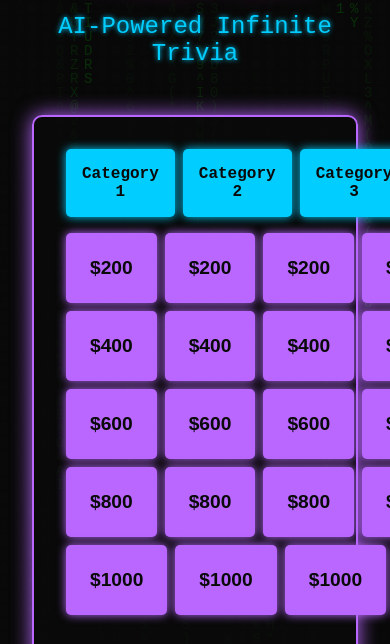
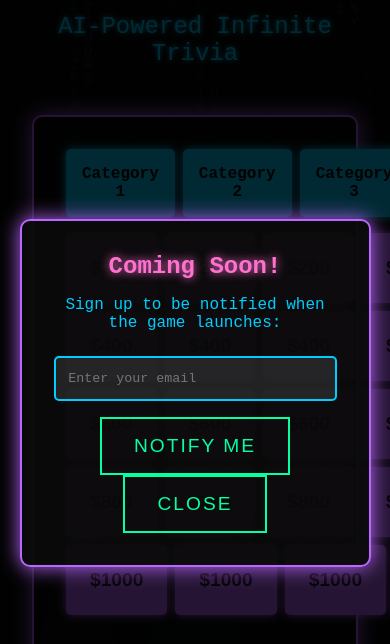
Before and after one commit to loudoguno/gen-trivia-grok-trivia, a plain HTML site: page site/index.html in a window 390 px wide. Both pictures are taken after a click on the button "START GAME". Shown: the part 179-823 px from the top of the page. Drawn offline with Linux system fonts and the light colour scheme.

Commit message:
Add vaporwave styling, notification system, and styled howtoplay page

```diff
--- /dev/null
+++ b/site/howtoplay.html
@@ -0,0 +1,48 @@
+<!DOCTYPE html>
+<html lang="en">
+<head>
+    <meta charset="UTF-8">
+    <meta name="viewport" content="width=device-width, initial-scale=1.0">
+    <title>How to Play - Gen Trivia</title>
+    <link rel="stylesheet" href="styles.css">
+</head>
+<body>
+    <canvas id="matrix-bg"></canvas>
+    <div class="container">
+        <header>
+            <h1>How to Play</h1>
+            <p class="subtitle">Learn the Rules of Gen Trivia</p>
+        </header>
+
+        <main>
+            <div class="game-container markdown-body">
+                <div id="howtoplay-content">
+                    <!-- Content will be loaded from howtoplay.md -->
+                </div>
+            </div>
+        </main>
+    </div>
+    <div class="music-player">
+        <iframe
+            src="https://suno.com/song/c4148f17-1955-4c01-8fd6-39c18a2b209f?sh=GqZUbQNZM0mtj6e3"
+            width="100%"
+            height="100"
+            frameborder="0"
+            allow="accelerometer; autoplay; clipboard-write; encrypted-media; gyroscope; picture-in-picture"
+            allowfullscreen>
+        </iframe>
+    </div>
+    <script src="script.js"></script>
+    <script>
+        // Load and render markdown content
+        fetch('howtoplay.md')
+            .then(response => response.text())
+            .then(markdown => {
+                // Convert markdown to HTML (you'll need to add a markdown parser library)
+                const content = document.getElementById('howtoplay-content');
+                content.innerHTML = marked.parse(markdown);
+            });
+    </script>
+    <script src="https://cdn.jsdelivr.net/npm/marked/marked.min.js"></script>
+</body>
+</html>
--- a/site/index.html
+++ b/site/index.html
@@ -5,6 +5,7 @@
     <meta name="viewport" content="width=device-width, initial-scale=1.0">
     <title>Gen Trivia - AI-Powered Trivia Game</title>
     <link rel="stylesheet" href="styles.css">
+    <!-- Triggering GitHub Pages deployment -->
 </head>
 <body>
     <canvas id="matrix-bg"></canvas>
@@ -70,7 +71,7 @@
                 </div>
                 <div class="game-controls">
                     <button class="neon-button">Start Game</button>
-                    <a href="howtoplay.md" class="neon-button">How to Play</a>
+                    <a href="howtoplay.html" class="neon-button">How to Play</a>
                 </div>
             </div>
         </main>
--- a/site/script.js
+++ b/site/script.js
@@ -28,14 +28,20 @@ function draw() {
     ctx.fillStyle = 'rgba(0, 0, 0, 0.05)';
     ctx.fillRect(0, 0, canvas.width, canvas.height);
 
-    // Green text
-    ctx.fillStyle = '#0F0';
+    // Purple and light blue text
     ctx.font = fontSize + 'px monospace';
 
     // Loop over drops
     for (let i = 0; i < drops.length; i++) {
         // Random character
         const text = charArray[Math.floor(Math.random() * charArray.length)];
+
+        // Alternate between purple and light blue
+        if (i % 2 === 0) {
+            ctx.fillStyle = '#b967ff'; // Purple
+        } else {
+            ctx.fillStyle = '#01cdfe'; // Light blue
+        }
 
         // Draw the character
         ctx.fillText(text, i * fontSize, drops[i] * fontSize);
@@ -50,3 +56,93 @@ function draw() {
 
 // Animation loop
 setInterval(draw, 33);
+
+// Add vaporwave landscape
+const landscapeCanvas = document.createElement('canvas');
+const landscapeCtx = landscapeCanvas.getContext('2d');
+landscapeCanvas.style.position = 'fixed';
+landscapeCanvas.style.top = '0';
+landscapeCanvas.style.left = '0';
+landscapeCanvas.style.width = '100%';
+landscapeCanvas.style.height = '100%';
+landscapeCanvas.style.zIndex = '-1';
+landscapeCanvas.style.opacity = '0.1';
+document.body.appendChild(landscapeCanvas);
+
+function resizeLandscape() {
+    landscapeCanvas.width = window.innerWidth;
+    landscapeCanvas.height = window.innerHeight;
+}
+resizeLandscape();
+window.addEventListener('resize', resizeLandscape);
+
+function drawLandscape() {
+    landscapeCtx.clearRect(0, 0, landscapeCanvas.width, landscapeCanvas.height);
+
+    // Draw mountains
+    landscapeCtx.fillStyle = '#b967ff';
+    landscapeCtx.beginPath();
+    landscapeCtx.moveTo(0, landscapeCanvas.height);
+    landscapeCtx.lineTo(landscapeCanvas.width * 0.2, landscapeCanvas.height * 0.6);
+    landscapeCtx.lineTo(landscapeCanvas.width * 0.4, landscapeCanvas.height);
+    landscapeCtx.fill();
+
+    // Draw more mountains
+    landscapeCtx.fillStyle = '#01cdfe';
+    landscapeCtx.beginPath();
+    landscapeCtx.moveTo(landscapeCanvas.width * 0.3, landscapeCanvas.height);
+    landscapeCtx.lineTo(landscapeCanvas.width * 0.5, landscapeCanvas.height * 0.5);
+    landscapeCtx.lineTo(landscapeCanvas.width * 0.7, landscapeCanvas.height);
+    landscapeCtx.fill();
+
+    // Draw grid
+    landscapeCtx.strokeStyle = 'rgba(1, 205, 254, 0.1)';
+    landscapeCtx.lineWidth = 1;
+    for (let i = 0; i < landscapeCanvas.width; i += 40) {
+        landscapeCtx.beginPath();
+        landscapeCtx.moveTo(i, 0);
+        landscapeCtx.lineTo(i, landscapeCanvas.height);
+        landscapeCtx.stroke();
+    }
+}
+
+drawLandscape();
+
+// Notification system
+function showNotification() {
+    const notification = document.createElement('div');
+    notification.className = 'notification';
+    notification.innerHTML = `
+        <div class="notification-content">
+            <h2>Coming Soon!</h2>
+            <p>Sign up to be notified when the game launches:</p>
+            <form id="email-form">
+                <input type="email" placeholder="Enter your email" required>
+                <button type="submit" class="neon-button">Notify Me</button>
+            </form>
+            <button class="close-button neon-button">Close</button>
+        </div>
+    `;
+    document.body.appendChild(notification);
+
+    // Handle form submission
+    const form = notification.querySelector('#email-form');
+    form.addEventListener('submit', (e) => {
+        e.preventDefault();
+        const email = form.querySelector('input').value;
+        // Here you would typically send this to your backend
+        alert('Thanks for signing up! We\'ll notify you when the game launches.');
+        notification.remove();
+    });
+
+    // Handle close button
+    const closeButton = notification.querySelector('.close-button');
+    closeButton.addEventListener('click', () => {
+        notification.remove();
+    });
+}
+
+// Add click handlers to all buttons
+document.querySelectorAll('button').forEach(button => {
+    button.addEventListener('click', showNotification);
+});
--- a/site/styles.css
+++ b/site/styles.css
@@ -332,3 +332,99 @@ h1 {
     box-shadow: 0 -5px 20px var(--neon-purple);
     z-index: 100;
 }
+
+/* Notification styles */
+.notification {
+    position: fixed;
+    top: 0;
+    left: 0;
+    width: 100%;
+    height: 100%;
+    background: rgba(0, 0, 0, 0.8);
+    display: flex;
+    justify-content: center;
+    align-items: center;
+    z-index: 1000;
+}
+
+.notification-content {
+    background: rgba(10, 10, 10, 0.9);
+    border: 2px solid var(--neon-purple);
+    border-radius: 10px;
+    padding: 2rem;
+    max-width: 500px;
+    width: 90%;
+    text-align: center;
+    box-shadow: 0 0 20px var(--neon-purple);
+}
+
+.notification-content h2 {
+    color: var(--neon-pink);
+    margin-bottom: 1rem;
+    text-shadow: 0 0 10px var(--neon-pink);
+}
+
+.notification-content p {
+    color: var(--neon-blue);
+    margin-bottom: 1.5rem;
+}
+
+.notification-content input {
+    background: rgba(255, 255, 255, 0.1);
+    border: 2px solid var(--neon-blue);
+    color: white;
+    padding: 0.8rem;
+    width: 100%;
+    margin-bottom: 1rem;
+    border-radius: 5px;
+    font-family: 'Courier New', monospace;
+}
+
+.notification-content input:focus {
+    outline: none;
+    box-shadow: 0 0 10px var(--neon-blue);
+}
+
+/* Markdown styles */
+.markdown-body {
+    background: rgba(10, 10, 10, 0.8);
+    border: 2px solid var(--neon-purple);
+    border-radius: 10px;
+    padding: 2rem;
+    box-shadow: 0 0 20px var(--neon-purple);
+    color: white;
+    font-family: 'Courier New', monospace;
+}
+
+.markdown-body h1 {
+    color: var(--neon-pink);
+    text-shadow: 0 0 10px var(--neon-pink);
+}
+
+.markdown-body h2 {
+    color: var(--neon-blue);
+    text-shadow: 0 0 5px var(--neon-blue);
+    margin-top: 2rem;
+    margin-bottom: 1rem;
+}
+
+.markdown-body p {
+    color: white;
+    line-height: 1.6;
+    margin-bottom: 1rem;
+}
+
+.markdown-body ul, .markdown-body ol {
+    color: white;
+    margin-bottom: 1rem;
+    padding-left: 2rem;
+}
+
+.markdown-body li {
+    margin-bottom: 0.5rem;
+}
+
+.markdown-body strong {
+    color: var(--neon-green);
+    text-shadow: 0 0 5px var(--neon-green);
+}
```
